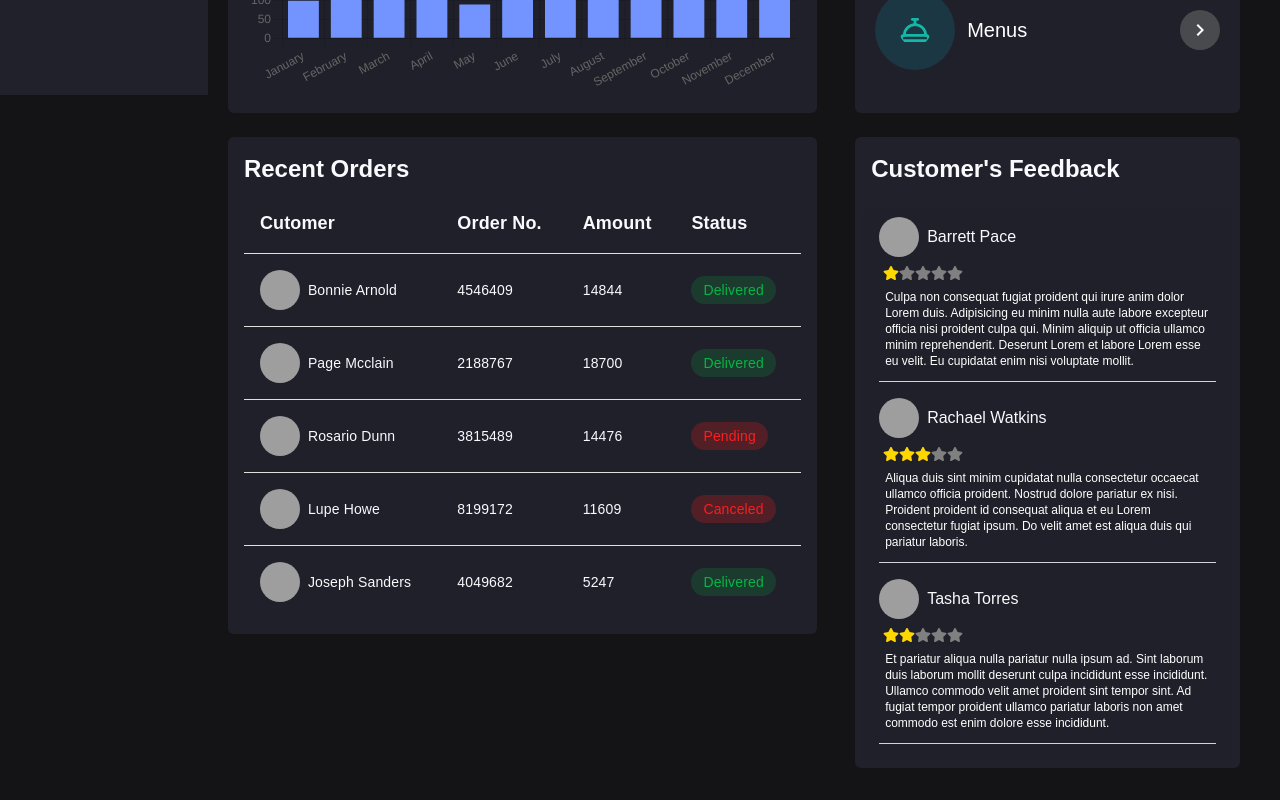
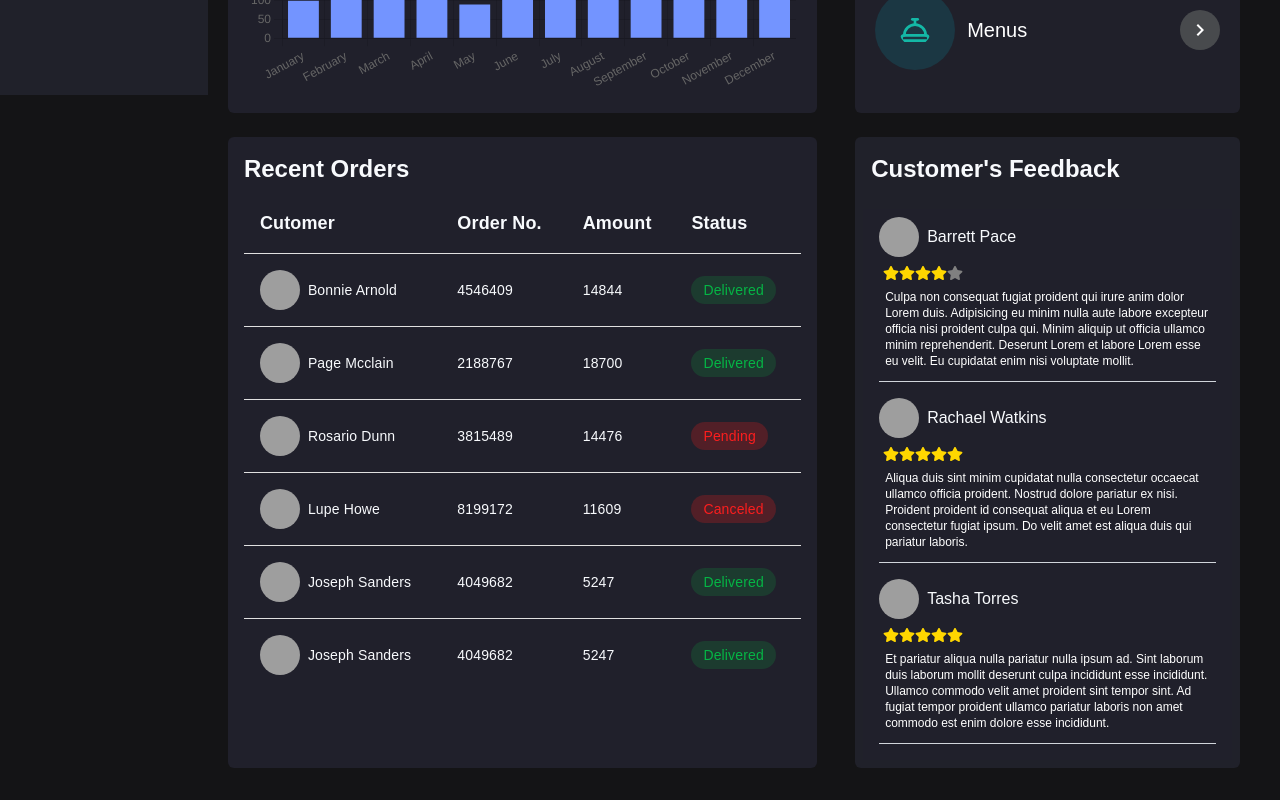
Before and after one commit to rohitchornele/dashboard, a React (Create React App) app: page / in a window 1280 px wide. Shown: the part 769-1569 px from the top of the page. Built offline with nearby package versions, Linux system fonts and the light colour scheme; grey boxes are pictures that could not be loaded.

Commit message:
Final Commit

```diff
--- a/src/components/pageComponents/DashboardOrders.jsx
+++ b/src/components/pageComponents/DashboardOrders.jsx
@@ -12,7 +12,7 @@ import React from "react";
 const DashboardOrders = () => {
   return (
     <>
-      <div className="flex flex-col bg-[#20202b] p-4  rounded-md md:w-[97%] ml-3 gap-2">
+      <div className="flex flex-col bg-[#20202b] p-4 h-full  rounded-md md:w-[97%] ml-3 gap-2">
         <div className="heading">
           <h2 className="text-2xl font-bold text-[#f8fafd]">Recent Orders</h2>
         </div>
@@ -73,6 +73,15 @@ function OrderData() {
       amount: 5247,
       status: "Delivered",
     },
+    {
+      id: "66b339372c04445f05b0201",
+      picture:
+        "https://www.shutterstock.com/shutterstock/photos/2151833739/display_1500/stock-photo-portrait-of-a-young-latin-woman-with-pleasant-smile-and-crossed-arms-isolated-on-grey-wall-with-2151833739.jpg",
+      name: "Joseph Sanders",
+      orederId: 4049682,
+      amount: 5247,
+      status: "Delivered",
+    }
   ];
 
   return (
--- a/src/components/pageComponents/DashboardReview.jsx
+++ b/src/components/pageComponents/DashboardReview.jsx
@@ -27,21 +27,21 @@ function ReviewData() {
       id: 1,
       name: "Barrett Pace",
       picture: "https://web-images6.pixpa.com/lLlWMdXI8csKLLbkcSEw2G6StDefqr8uWaadqL7vc4k/rs:fit:1200:0/q:80/aHR0cHM6Ly9waXhwYWNvbS1pbWcucGl4cGEuY29tL2NvbS9hcnRpY2xlcy8xNTI1ODkxODc5LTM3OTcyMC13YXJyZW4td29uZy0yNDIyODYtdW5zcGxhc2hqcGcuanBn",
-      rating: 1,
+      rating: 4,
       text: "Culpa non consequat fugiat proident qui irure anim dolor Lorem duis. Adipisicing eu minim nulla aute labore excepteur officia nisi proident culpa qui. Minim aliquip ut officia ullamco minim reprehenderit. Deserunt Lorem et labore Lorem esse eu velit. Eu cupidatat enim nisi voluptate mollit.\r\n",
     },
     {
       id: 2,
       name: "Rachael Watkins",
       picture: "https://lifetouch.com/wp-content/uploads/2018/06/Underclass_girlwithbluebg.jpg",
-      rating: 3,
+      rating: 5,
       text: "Aliqua duis sint minim cupidatat nulla consectetur occaecat ullamco officia proident. Nostrud dolore pariatur ex nisi. Proident proident id consequat aliqua et eu Lorem consectetur fugiat ipsum. Do velit amet est aliqua duis qui pariatur laboris.\r\n",
     },
     {
       id: 3,
       name: "Tasha Torres",
       picture: "https://i0.wp.com/live.staticflickr.com/4762/39699055175_5876c32612_b.jpg?resize=1024%2C689&ssl=1",
-      rating: 2,
+      rating: 5,
       text: "Et pariatur aliqua nulla pariatur nulla ipsum ad. Sint laborum duis laborum mollit deserunt culpa incididunt esse incididunt. Ullamco commodo velit amet proident sint tempor sint. Ad fugiat tempor proident ullamco pariatur laboris non amet commodo est enim dolore esse incididunt.\r\n",
     },
   ];
```
